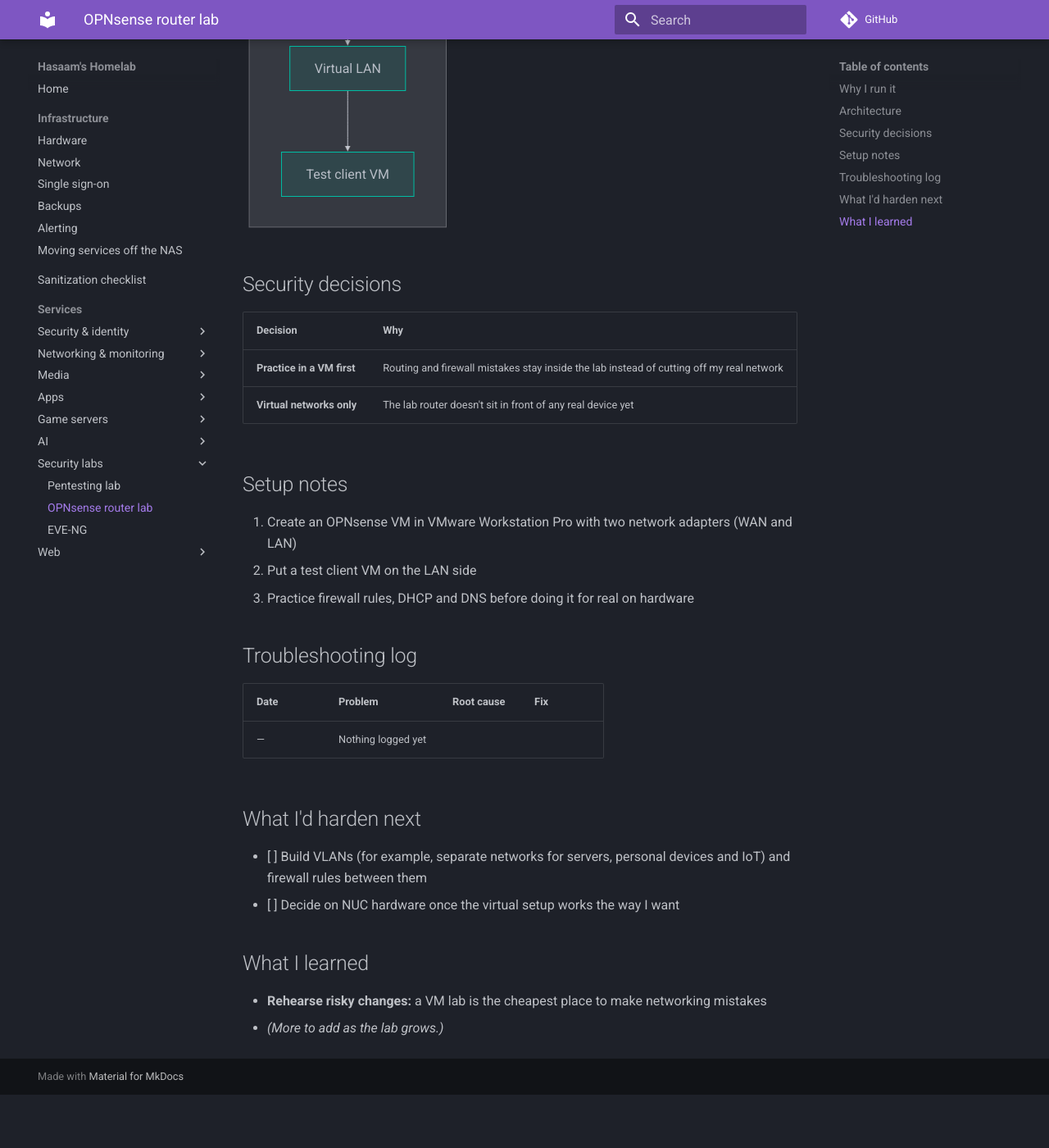
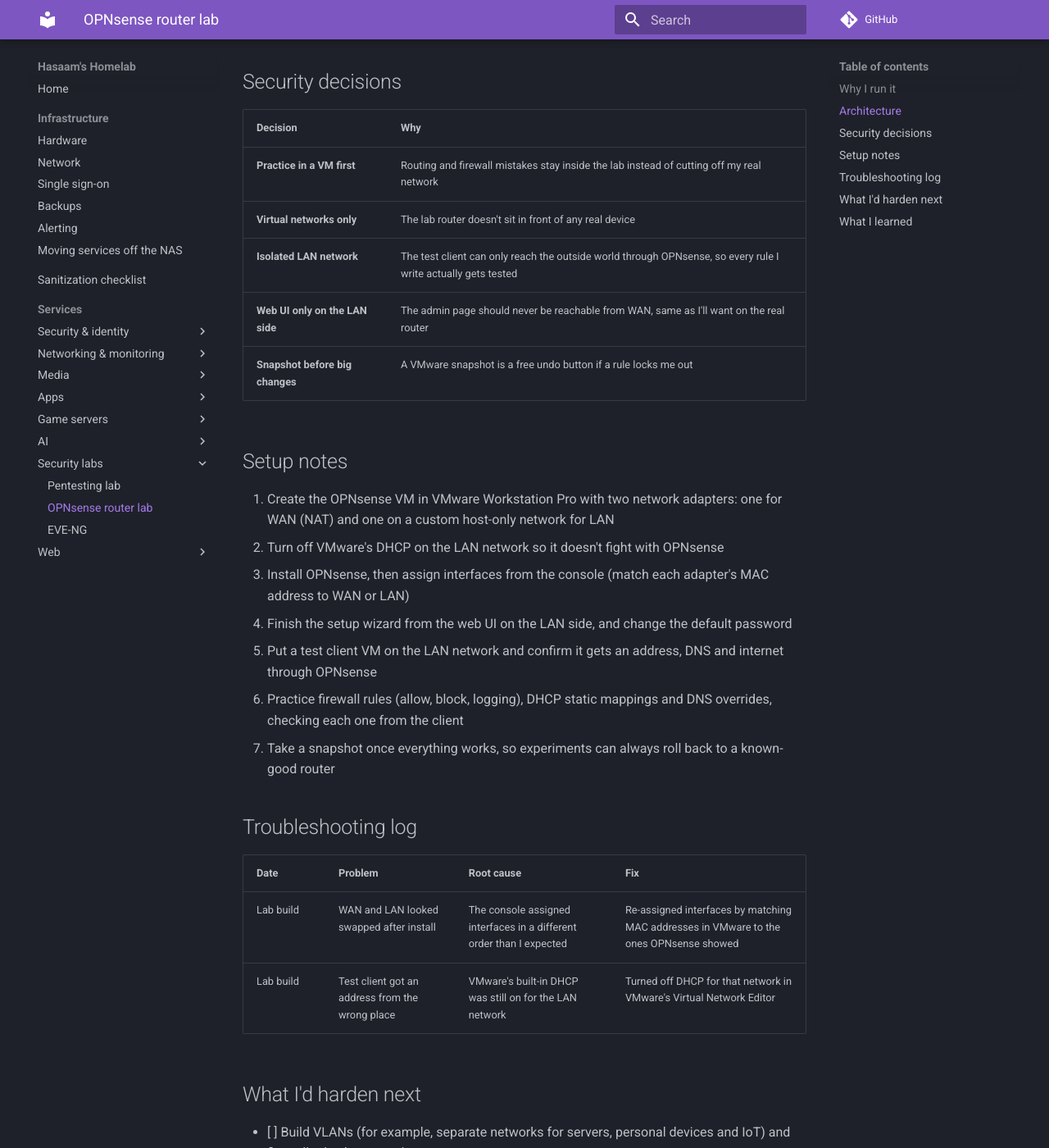
Before and after one commit to Shineori/homelab, an MkDocs documentation site: the page built from docs/services/opnsense-lab.md, in a window 1280 px wide and 1400 px high, scrolled down 1016 px. Shown: the whole window at 82% size. Built offline with MkDocs 1.6.1 and Material for MkDocs 9.7.7, drawn with Linux system fonts in a browser that asks for light colours; comment, search, counter and statistics services are not loaded; before the commit the page ends 2351 px from its top, so only the background shows below that; some of the changed text lies outside the part shown.

Commit message:
OPNsense lab: mark complete and fill in every section

````diff
--- a/docs/services/opnsense-lab.md
+++ b/docs/services/opnsense-lab.md
@@ -6,51 +6,70 @@
 |---|---|
 | **Host** | Windows PC |
 | **Category** | Security labs |
-| **Status** | 🟡 in progress |
+| **Status** | 🟢 lab complete (still experimenting) |
 | **Exposed?** | No. VMware virtual networks only |
 
 Not a Docker stack (see setup notes below).
 
 ## Why I run it
 
-I want to replace my home router with a custom one: a small NUC running OPNsense. Before buying hardware, I'm learning OPNsense in a virtual machine, where a mistake costs nothing and doesn't take my home internet down.
+I want to replace my home router with a custom one: a small NUC running OPNsense. Before buying hardware, I learned OPNsense in a virtual machine, where a mistake costs nothing and doesn't take my home internet down. The core lab is finished: the virtual router hands out addresses, resolves DNS and filters traffic for a client behind it. I keep it around as a sandbox for trying new ideas before they ever touch the real network.
 
 ## Architecture
 
 ```mermaid
 flowchart LR
+    internet((Home network<br/>and internet)) --> wan
     subgraph vmw[VMware Workstation Pro]
-        wan[Virtual WAN] --> opn[OPNsense VM<br/>router + firewall]
-        opn --> lan[Virtual LAN]
+        wan[WAN adapter<br/>NAT / bridged] --> opn[OPNsense VM<br/>firewall, DHCP, DNS]
+        opn --> lan[LAN adapter<br/>isolated host-only network]
         lan --> client[Test client VM]
     end
 ```
+
+- **WAN side:** gets its address from VMware, the same way a real router gets one from the ISP
+- **LAN side:** an isolated virtual network with VMware's own DHCP turned off, so OPNsense is the only thing handing out addresses
+- **Test client:** a normal VM whose only network is the lab LAN, so all of its traffic has to go through OPNsense
 
 ## Security decisions
 
 | Decision | Why |
 |---|---|
 | **Practice in a VM first** | Routing and firewall mistakes stay inside the lab instead of cutting off my real network |
-| **Virtual networks only** | The lab router doesn't sit in front of any real device yet |
+| **Virtual networks only** | The lab router doesn't sit in front of any real device |
+| **Isolated LAN network** | The test client can only reach the outside world through OPNsense, so every rule I write actually gets tested |
+| **Web UI only on the LAN side** | The admin page should never be reachable from WAN, same as I'll want on the real router |
+| **Snapshot before big changes** | A VMware snapshot is a free undo button if a rule locks me out |
 
 ## Setup notes
 
-1. Create an OPNsense VM in VMware Workstation Pro with two network adapters (WAN and LAN)
-2. Put a test client VM on the LAN side
-3. Practice firewall rules, DHCP and DNS before doing it for real on hardware
+1. Create the OPNsense VM in VMware Workstation Pro with two network adapters: one for WAN (NAT) and one on a custom host-only network for LAN
+2. Turn off VMware's DHCP on the LAN network so it doesn't fight with OPNsense
+3. Install OPNsense, then assign interfaces from the console (match each adapter's MAC address to WAN or LAN)
+4. Finish the setup wizard from the web UI on the LAN side, and change the default password
+5. Put a test client VM on the LAN network and confirm it gets an address, DNS and internet through OPNsense
+6. Practice firewall rules (allow, block, logging), DHCP static mappings and DNS overrides, checking each one from the client
+7. Take a snapshot once everything works, so experiments can always roll back to a known-good router
 
 ## Troubleshooting log
 
 | Date | Problem | Root cause | Fix |
 |---|---|---|---|
-| — | Nothing logged yet | | |
+| Lab build | WAN and LAN looked swapped after install | The console assigned interfaces in a different order than I expected | Re-assigned interfaces by matching MAC addresses in VMware to the ones OPNsense showed |
+| Lab build | Test client got an address from the wrong place | VMware's built-in DHCP was still on for the LAN network | Turned off DHCP for that network in VMware's Virtual Network Editor |
 
 ## What I'd harden next
 
 - [ ] Build VLANs (for example, separate networks for servers, personal devices and IoT) and firewall rules between them
-- [ ] Decide on NUC hardware once the virtual setup works the way I want
+- [ ] Try IDS/IPS (Suricata) in the lab to see what it catches and what it costs in performance
+- [ ] Export the finished config so it can be restored onto the NUC instead of rebuilt by hand
+- [ ] Decide on NUC hardware (at least two network ports) once the virtual setup does everything I want
 
 ## What I learned
 
-- **Rehearse risky changes:** a VM lab is the cheapest place to make networking mistakes
-- *(More to add as the lab grows.)*
+- **Rehearse risky changes:** a VM lab is the cheapest place to make networking mistakes, and snapshots make them free
+- **Interfaces are identity:** most "nothing works" moments came down to which adapter OPNsense thought was WAN and which was LAN
+- **Only one DHCP server per network:** two servers answering on the same network causes confusing, random-looking problems
+- **Firewall rules read top to bottom:** the first matching rule wins, so order matters as much as the rules themselves
+- **Default deny is a mindset:** start from "block everything" and open only what a network actually needs
+- **How a router really works:** WAN, LAN, NAT, DHCP and DNS stopped being words on a settings page and became pieces I set up and tested myself
````
Also changed, not shown: README.md (+1 -1 lines), docs/index.md (+1 -1 lines).
